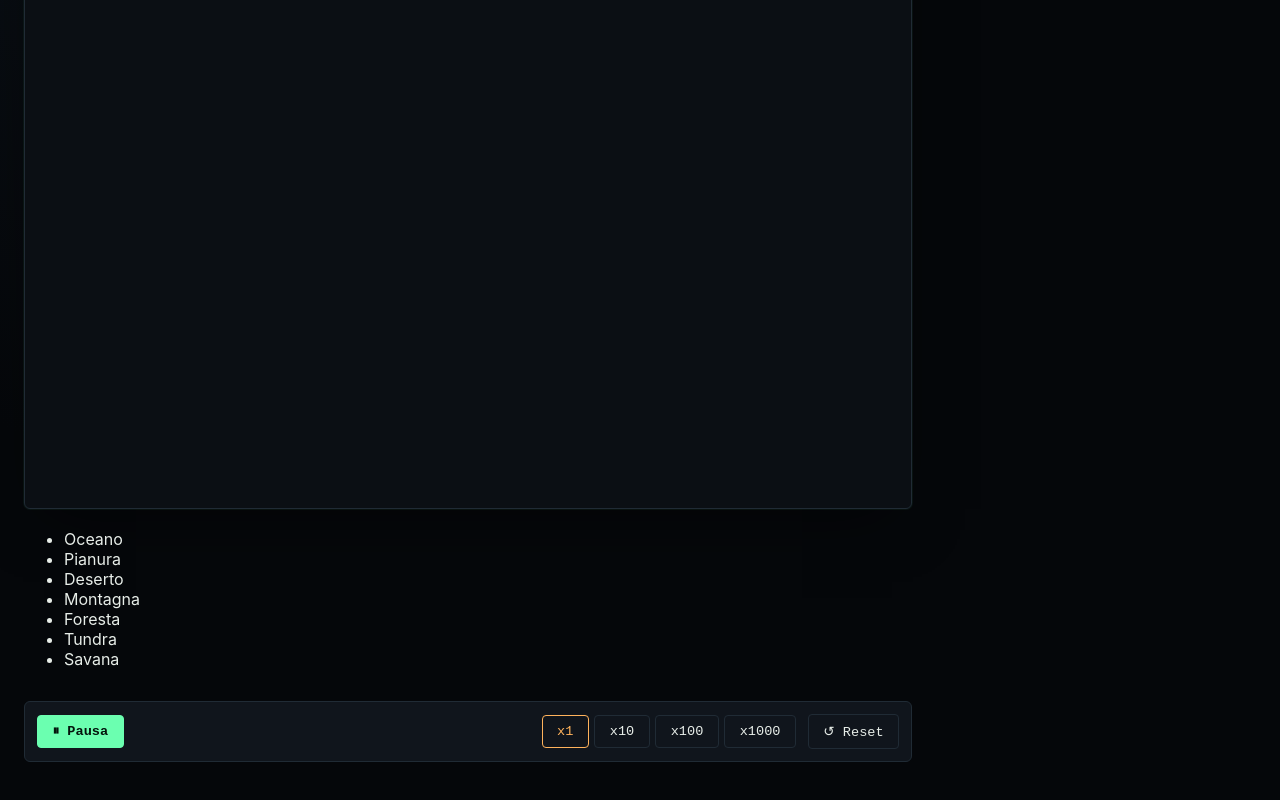
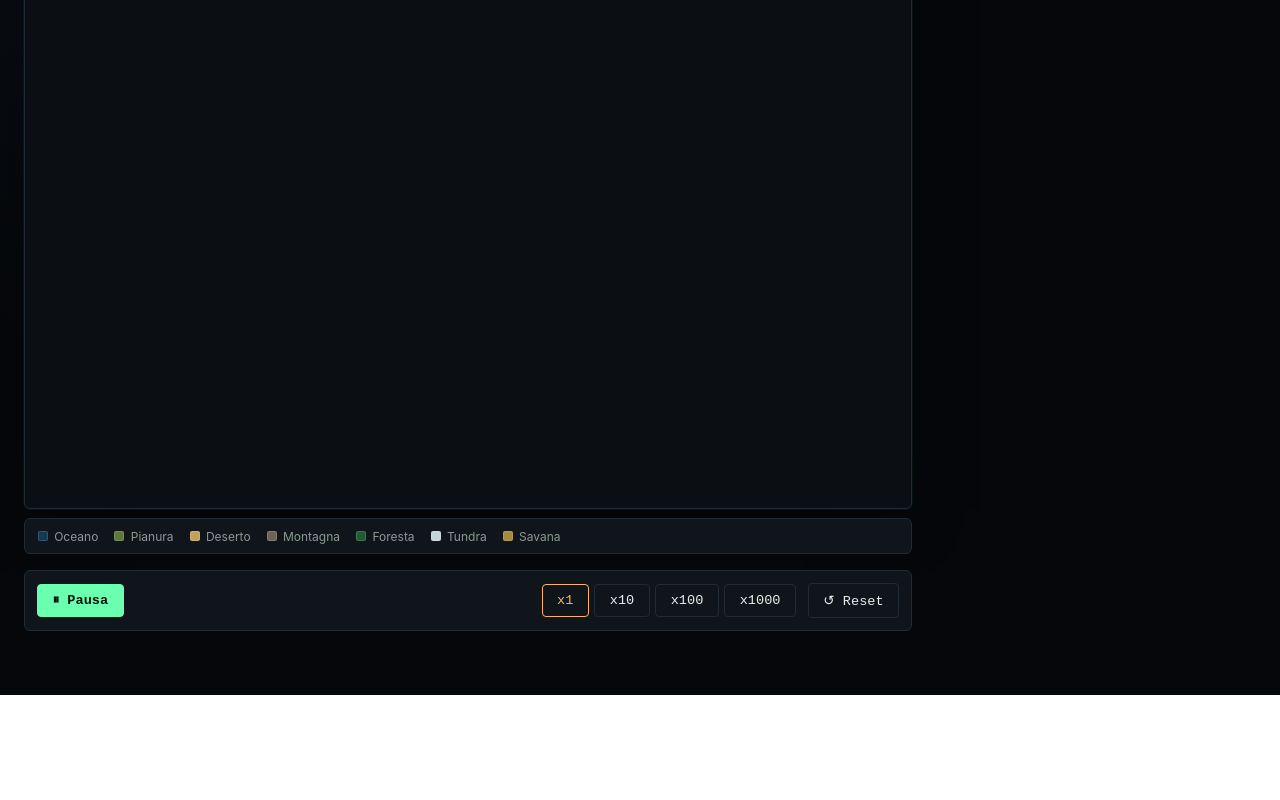
Before and after one commit to misteryone2/Evoworld, a Next.js app: page / in a window 1280 px wide. Shown: the part 552-1352 px from the top of the page. After the commit the page ends 1247 px from the top, so only its background shows below. Built offline with nearby package versions, Linux system fonts and the light colour scheme.

Commit message:
Update globals.css

```diff
--- a/app/globals.css
+++ b/app/globals.css
@@ -251,3 +251,50 @@ body {
   font-family: "EvoMono", ui-monospace, monospace;
   font-size: 0.85rem;
 }
+
+.canvas-wrap {
+  display: flex;
+  flex-direction: column;
+  gap: 0.6rem;
+}
+
+.biome-legend {
+  list-style: none;
+  margin: 0;
+  padding: 0.6rem 0.8rem;
+  display: flex;
+  flex-wrap: wrap;
+  gap: 0.6rem 1rem;
+  background: var(--panel);
+  border: 1px solid var(--line);
+  border-radius: 6px;
+  font-size: 0.75rem;
+  color: var(--text-dim);
+}
+
+.biome-legend li {
+  display: flex;
+  align-items: center;
+  gap: 0.4rem;
+}
+
+.swatch {
+  width: 10px;
+  height: 10px;
+  border-radius: 2px;
+  display: inline-block;
+  border: 1px solid rgba(255, 255, 255, 0.15);
+}
+
+.season-badge {
+  display: inline-flex;
+  align-items: center;
+  gap: 0.4rem;
+  font-family: "EvoMono", ui-monospace, monospace;
+  font-size: 0.8rem;
+  color: var(--amber);
+  border: 1px solid var(--line);
+  border-radius: 999px;
+  padding: 0.25rem 0.7rem;
+  margin-bottom: 1rem;
+}
```
